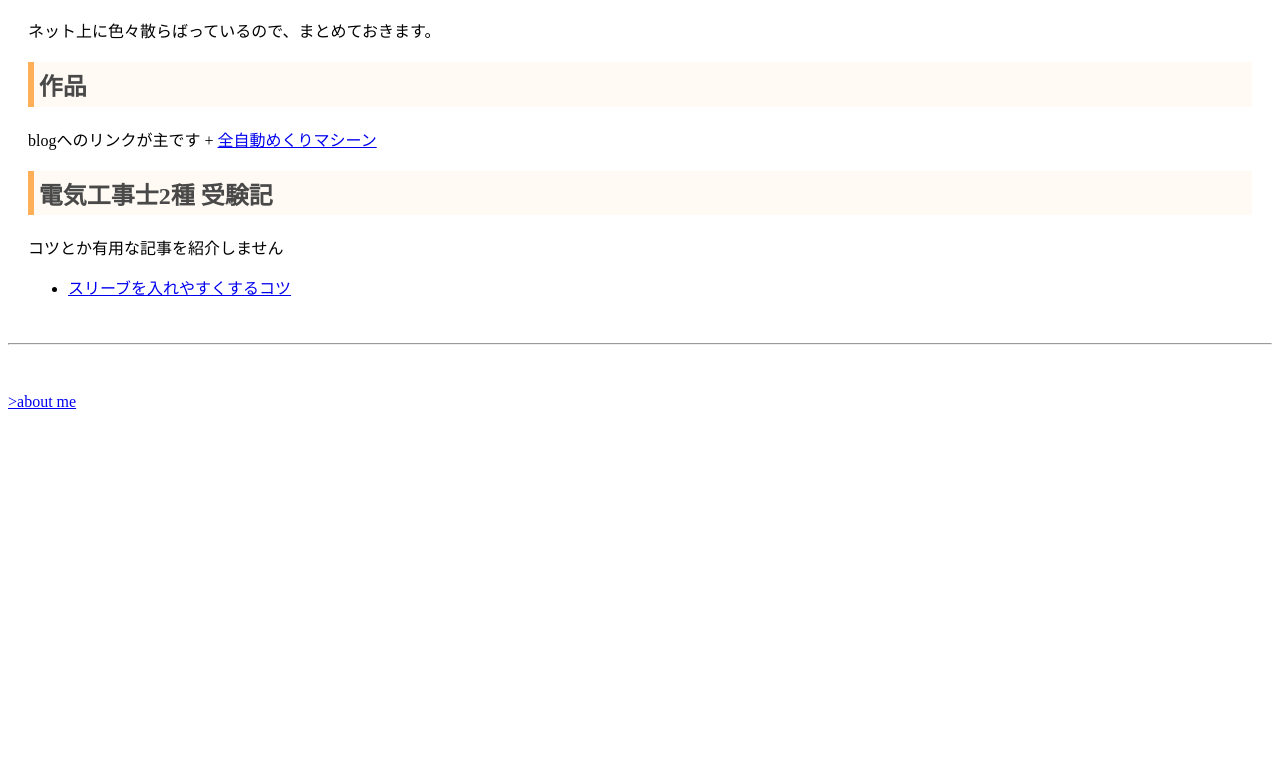
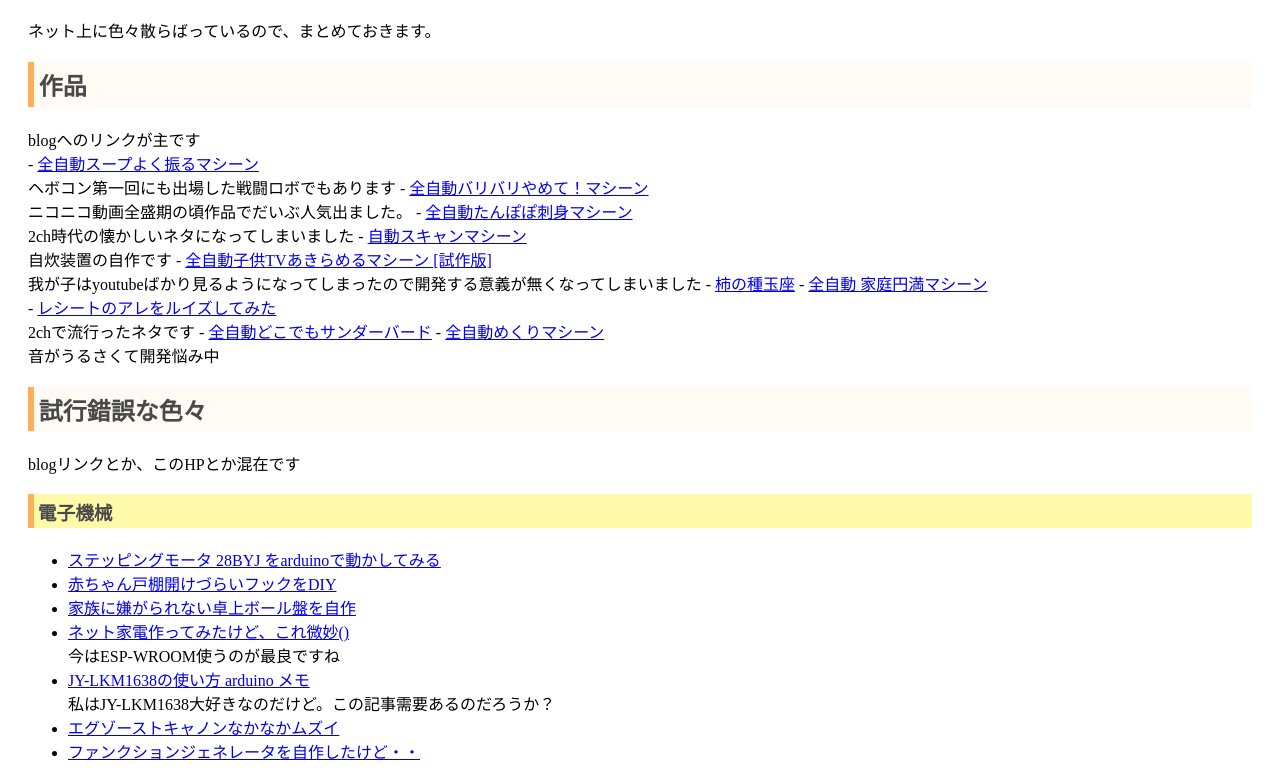
Before and after one commit to sugn74/profile, a plain HTML site: page index.html in a window 1280 px wide. Shown: the part 164-943 px from the top of the page. Before the commit the page ends 800 px from the top, so only its background shows below. Drawn offline with Linux system fonts and the light colour scheme.

Commit message:
big change

```diff
--- a/index.html
+++ b/index.html
@@ -23,8 +23,44 @@
 		<h1>ススガ全自動Pポータル Top</h1>
 <p>ネット上に色々散らばっているので、まとめておきます。</p>
 <h2>作品</h2>
-<p>blogへのリンクが主です
-+ <a href="./create/mekuri_v01/index.html">全自動めくりマシーン</a></p>
+<p>blogへのリンクが主です<br />
+- <a href="http://hananekolog.blogspot.com/2014/05/blog-post_29.html">全自動スープよく振るマシーン</a><br />
+ヘボコン第一回にも出場した戦闘ロボでもあります
+- <a href="http://hananekolog.blogspot.com/2018/05/blog-post_83.html">全自動バリバリやめて！マシーン</a><br />
+ニコニコ動画全盛期の頃作品でだいぶ人気出ました。
+- <a href="http://hananekolog.blogspot.com/2018/05/blog-post_44.html">全自動たんぽぽ刺身マシーン</a><br />
+2ch時代の懐かしいネタになってしまいました
+- <a href="http://hananekolog.blogspot.com/2018/05/blog-post_26.html">自動スキャンマシーン</a><br />
+自炊装置の自作です
+- <a href="http://hananekolog.blogspot.com/2017/03/tv.html">全自動子供TVあきらめるマシーン [試作版]</a><br />
+我が子はyoutubeばかり見るようになってしまったので開発する意義が無くなってしまいました
+- <a href="http://hananekolog.blogspot.com/2013/04/2.html">柿の種玉座</a>
+- <a href="http://hananekolog.blogspot.com/2018/04/blog-post.html">全自動 家庭円満マシーン</a><br />
+- <a href="http://hananekolog.blogspot.com/2018/05/blog-post.html">レシートのアレをルイズしてみた</a><br />
+2chで流行ったネタです
+- <a href="http://hananekolog.blogspot.com/2020/05/autoThunderbird.html">全自動どこでもサンダーバード</a>
+- <a href="./create/mekuri_v01/index.html">全自動めくりマシーン</a><br />
+音がうるさくて開発悩み中</p>
+<h2>試行錯誤な色々</h2>
+<p>blogリンクとか、このHPとか混在です</p>
+<h3>電子機械</h3>
+<ul>
+<li><a href="http://hananekolog.blogspot.com/2018/05/28byj-arduino.html">ステッピングモータ 28BYJ をarduinoで動かしてみる</a></li>
+<li><a href="http://hananekolog.blogspot.com/2018/10/diy.html">赤ちゃん戸棚開けづらいフックをDIY</a></li>
+<li><a href="http://hananekolog.blogspot.com/2016/04/2.html">家族に嫌がられない卓上ボール盤を自作</a></li>
+<li><a href="http://hananekolog.blogspot.com/2015/10/blog-post.html">ネット家電作ってみたけど、これ微妙()</a><br />
+今はESP-WROOM使うのが最良ですね</li>
+<li><a href="http://hananekolog.blogspot.com/2013/05/jy-lkm1638-arduino.html">JY-LKM1638の使い方 arduino メモ</a><br />
+私はJY-LKM1638大好きなのだけど。この記事需要あるのだろうか？</li>
+<li><a href="http://hananekolog.blogspot.com/2012/02/blog-post_29.html">エグゾーストキャノンなかなかムズイ</a></li>
+<li><a href="http://hananekolog.blogspot.com/2010/01/orz.html">ファンクションジェネレータを自作したけど・・</a></li>
+</ul>
+<h3>化学？</h3>
+<ul>
+<li><a href="http://hananekolog.blogspot.com/2018/05/blog-post_27.html">クエン酸エッチング失敗中</a></li>
+<li><a href="http://hananekolog.blogspot.com/2018/12/blog-post.html">クエン酸リンスの作り方</a></li>
+<li><a href="http://hananekolog.blogspot.com/2014/05/blog-post.html">花夢電科雑多log: 発泡ポリエチレンで箱作り失敗中</a></li>
+</ul>
 <h2>電気工事士2種 受験記</h2>
 <p>コツとか有用な記事を紹介しません</p>
 <ul>
```
Also changed, not shown: 2 other files.
